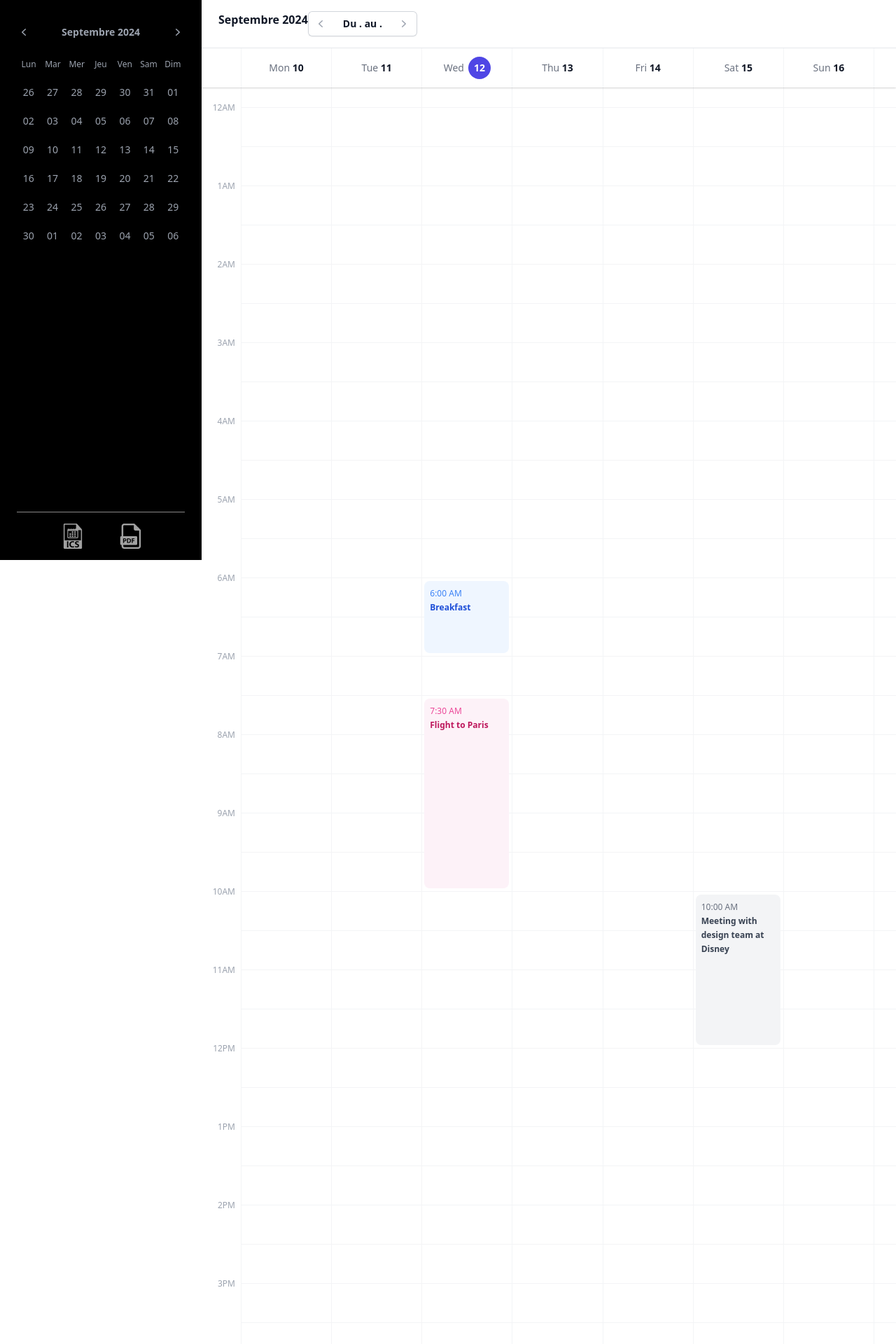
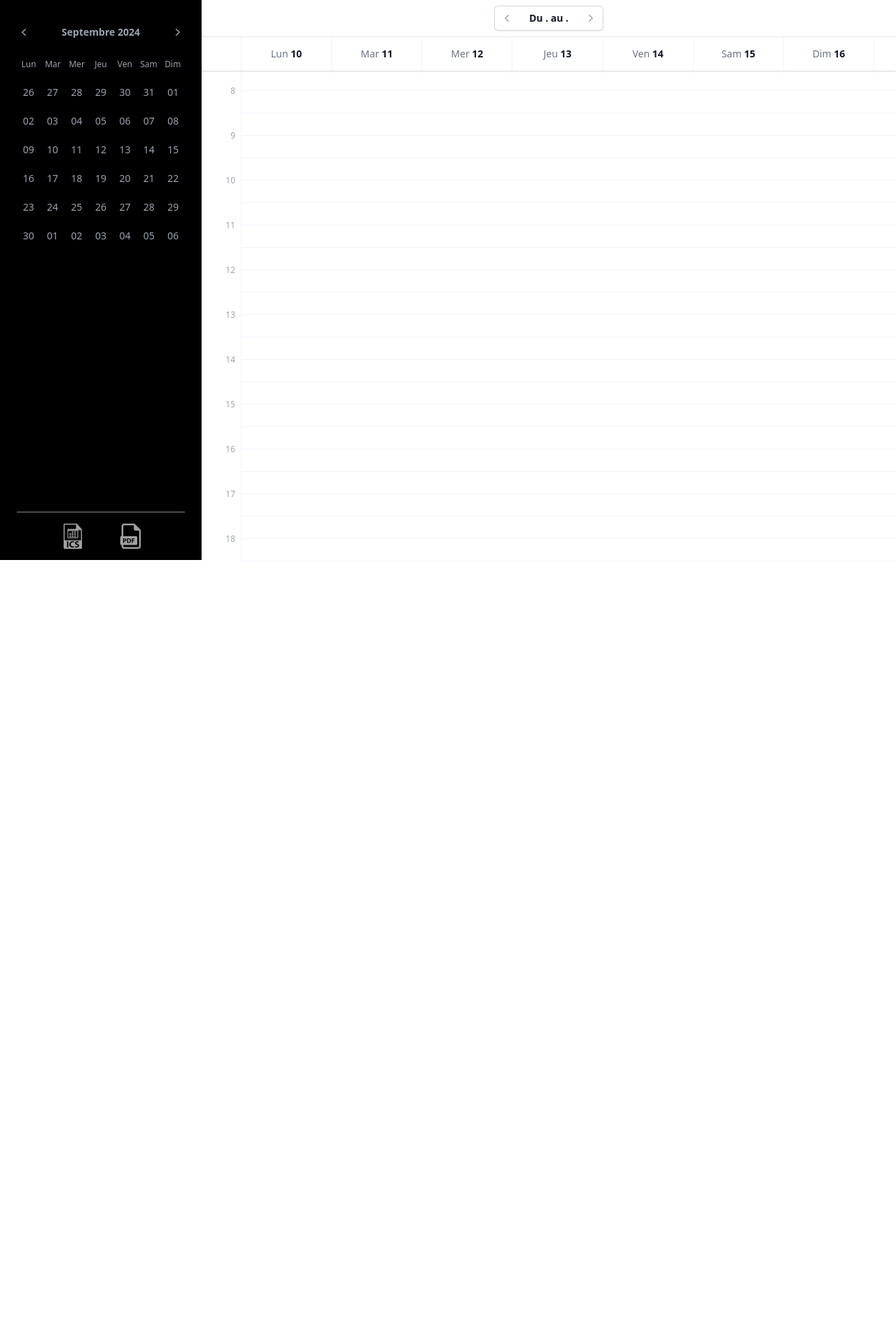
Before and after one commit to Curiosow/SAE3.01, a PHP site: page /Dashboard.php in a window 1280 px wide. Shown: the top 1920 px of the page at 70% size. After the commit the page ends 800 px from the top, so only its background shows below. Run offline with PHP 8.4, Linux system fonts and the light colour scheme; some libraries are stand-ins or nearby versions.

Commit message:
update : adjusting schedule to screen size

```diff
--- a/Dashboard.php
+++ b/Dashboard.php
@@ -56,8 +56,6 @@ function generateCalendar() {
     <script src="https://cdn.tailwindcss.com"></script>
 </head>
 <body>
-
-<div>
     <!-- Static sidebar -->
     <div class="lg:fixed lg:inset-y-0 lg:z-50 lg:flex lg:w-72 lg:flex-col">
         <!-- Sidebar component-->
@@ -105,14 +103,11 @@ function generateCalendar() {
                 </div>
             </div>
         </div>
+    </div>
 
-    </div>
     <div class="lg:pl-72">
         <div class="flex h-full flex-col">
-            <header class="flex border-b border-gray-200 px-6 py-4">
-                <h1 class="text-base font-semibold leading-6 text-gray-900">
-                    <?php echo ucfirst($month); ?>
-                </h1>
+            <header class="flex justify-center items-center border-b border-gray-200 px-4 py-2">
                 <div class="flex flex-center items-center rounded-md bg-white shadow-sm md:items-stretch">
                     <button type="button" class="flex h-9 w-12 items-center justify-center rounded-l-md border-y border-l border-gray-300 pr-1 text-gray-400 hover:text-gray-500 focus:relative md:w-9 md:pr-0 md:hover:bg-gray-50">
                         <span class="sr-only">Previous week</span>
@@ -130,13 +125,14 @@ function generateCalendar() {
                     </button>
                 </div>
             </header>
+
             <div class="isolate flex flex-auto flex-col overflow-auto bg-white">
-                <div style="width: 165%" class="flex max-w-full flex-none flex-col sm:max-w-none md:max-w-full">
+                <div class="flex max-w-full flex-none flex-col sm:max-w-none md:max-w-full">
                     <div class="sticky top-0 z-30 flex-none bg-white shadow ring-1 ring-black ring-opacity-5 sm:pr-8">
                         <div class="grid grid-cols-7 text-sm leading-6 text-gray-500 sm:hidden">
                             <button type="button" class="flex flex-col items-center pb-3 pt-2">M <span class="mt-1 flex h-8 w-8 items-center justify-center font-semibold text-gray-900">10</span></button>
                             <button type="button" class="flex flex-col items-center pb-3 pt-2">T <span class="mt-1 flex h-8 w-8 items-center justify-center font-semibold text-gray-900">11</span></button>
-                            <button type="button" class="flex flex-col items-center pb-3 pt-2">W <span class="mt-1 flex h-8 w-8 items-center justify-center rounded-full bg-indigo-600 font-semibold text-white">12</span></button>
+                            <button type="button" class="flex flex-col items-center pb-3 pt-2">W <span class="mt-1 flex h-8 w-8 items-center justify-center font-semibold text-white">12</span></button>
                             <button type="button" class="flex flex-col items-center pb-3 pt-2">T <span class="mt-1 flex h-8 w-8 items-center justify-center font-semibold text-gray-900">13</span></button>
                             <button type="button" class="flex flex-col items-center pb-3 pt-2">F <span class="mt-1 flex h-8 w-8 items-center justify-center font-semibold text-gray-900">14</span></button>
                             <button type="button" class="flex flex-col items-center pb-3 pt-2">S <span class="mt-1 flex h-8 w-8 items-center justify-center font-semibold text-gray-900">15</span></button>
@@ -146,130 +142,82 @@ function generateCalendar() {
                         <div class="-mr-px hidden grid-cols-7 divide-x divide-gray-100 border-r border-gray-100 text-sm leading-6 text-gray-500 sm:grid">
                             <div class="col-end-1 w-14"></div>
                             <div class="flex items-center justify-center py-3">
-                                <span>Mon <span class="items-center justify-center font-semibold text-gray-900">10</span></span>
+                                <span>Lun <span class="items-center justify-center font-semibold text-gray-900">10</span></span>
                             </div>
                             <div class="flex items-center justify-center py-3">
-                                <span>Tue <span class="items-center justify-center font-semibold text-gray-900">11</span></span>
+                                <span>Mar <span class="items-center justify-center font-semibold text-gray-900">11</span></span>
                             </div>
                             <div class="flex items-center justify-center py-3">
-                                <span class="flex items-baseline">Wed <span class="ml-1.5 flex h-8 w-8 items-center justify-center rounded-full bg-indigo-600 font-semibold text-white">12</span></span>
+                                <span>Mer <span class="items-center justify-center font-semibold text-gray-900">12</span></span>
                             </div>
                             <div class="flex items-center justify-center py-3">
-                                <span>Thu <span class="items-center justify-center font-semibold text-gray-900">13</span></span>
+                                <span>Jeu <span class="items-center justify-center font-semibold text-gray-900">13</span></span>
                             </div>
                             <div class="flex items-center justify-center py-3">
-                                <span>Fri <span class="items-center justify-center font-semibold text-gray-900">14</span></span>
+                                <span>Ven <span class="items-center justify-center font-semibold text-gray-900">14</span></span>
                             </div>
                             <div class="flex items-center justify-center py-3">
-                                <span>Sat <span class="items-center justify-center font-semibold text-gray-900">15</span></span>
+                                <span>Sam <span class="items-center justify-center font-semibold text-gray-900">15</span></span>
                             </div>
                             <div class="flex items-center justify-center py-3">
-                                <span>Sun <span class="items-center justify-center font-semibold text-gray-900">16</span></span>
+                                <span> Dim <span class="items-center justify-center font-semibold text-gray-900">16</span></span>
                             </div>
                         </div>
                     </div>
+
                     <div class="flex flex-auto">
                         <div class="sticky left-0 z-10 w-14 flex-none bg-white ring-1 ring-gray-100"></div>
                         <div class="grid flex-auto grid-cols-1 grid-rows-1">
                             <!-- Horizontal lines -->
-                            <div class="col-start-1 col-end-2 row-start-1 grid divide-y divide-gray-100" style="grid-template-rows: repeat(48, minmax(3.5rem, 1fr))">
+                            <div class="col-start-1 col-end-2 row-start-1 grid divide-y divide-gray-100" style="grid-template-rows : repeat(21, minmax(4vh, 1fr));">
+                                <!-- Adjust top margin for mobile -->
                                 <div class="row-end-1 h-7"></div>
                                 <div>
-                                    <div class="sticky left-0 z-20 -ml-14 -mt-2.5 w-14 pr-2 text-right text-xs leading-5 text-gray-400">12AM</div>
+                                    <div class="sticky left-0 z-20 -ml-14 -mt-2.5 w-14 pr-2 text-right text-xs leading-5 text-gray-400">8</div>
                                 </div>
                                 <div></div>
                                 <div>
-                                    <div class="sticky left-0 z-20 -ml-14 -mt-2.5 w-14 pr-2 text-right text-xs leading-5 text-gray-400">1AM</div>
+                                    <div class="sticky left-0 z-20 -ml-14 -mt-2.5 w-14 pr-2 text-right text-xs leading-5 text-gray-400">9</div>
                                 </div>
                                 <div></div>
                                 <div>
-                                    <div class="sticky left-0 z-20 -ml-14 -mt-2.5 w-14 pr-2 text-right text-xs leading-5 text-gray-400">2AM</div>
+                                    <div class="sticky left-0 z-20 -ml-14 -mt-2.5 w-14 pr-2 text-right text-xs leading-5 text-gray-400">10</div>
                                 </div>
                                 <div></div>
                                 <div>
-                                    <div class="sticky left-0 z-20 -ml-14 -mt-2.5 w-14 pr-2 text-right text-xs leading-5 text-gray-400">3AM</div>
+                                    <div class="sticky left-0 z-20 -ml-14 -mt-2.5 w-14 pr-2 text-right text-xs leading-5 text-gray-400">11</div>
                                 </div>
                                 <div></div>
                                 <div>
-                                    <div class="sticky left-0 z-20 -ml-14 -mt-2.5 w-14 pr-2 text-right text-xs leading-5 text-gray-400">4AM</div>
+                                    <div class="sticky left-0 z-20 -ml-14 -mt-2.5 w-14 pr-2 text-right text-xs leading-5 text-gray-400">12</div>
                                 </div>
                                 <div></div>
                                 <div>
-                                    <div class="sticky left-0 z-20 -ml-14 -mt-2.5 w-14 pr-2 text-right text-xs leading-5 text-gray-400">5AM</div>
+                                    <div class="sticky left-0 z-20 -ml-14 -mt-2.5 w-14 pr-2 text-right text-xs leading-5 text-gray-400">13</div>
                                 </div>
                                 <div></div>
                                 <div>
-                                    <div class="sticky left-0 z-20 -ml-14 -mt-2.5 w-14 pr-2 text-right text-xs leading-5 text-gray-400">6AM</div>
+                                    <div class="sticky left-0 z-20 -ml-14 -mt-2.5 w-14 pr-2 text-right text-xs leading-5 text-gray-400">14</div>
                                 </div>
                                 <div></div>
                                 <div>
-                                    <div class="sticky left-0 z-20 -ml-14 -mt-2.5 w-14 pr-2 text-right text-xs leading-5 text-gray-400">7AM</div>
+                                    <div class="sticky left-0 z-20 -ml-14 -mt-2.5 w-14 pr-2 text-right text-xs leading-5 text-gray-400">15</div>
                                 </div>
                                 <div></div>
                                 <div>
-                                    <div class="sticky left-0 z-20 -ml-14 -mt-2.5 w-14 pr-2 text-right text-xs leading-5 text-gray-400">8AM</div>
+                                    <div class="sticky left-0 z-20 -ml-14 -mt-2.5 w-14 pr-2 text-right text-xs leading-5 text-gray-400">16</div>
                                 </div>
                                 <div></div>
                                 <div>
-                                    <div class="sticky left-0 z-20 -ml-14 -mt-2.5 w-14 pr-2 text-right text-xs leading-5 text-gray-400">9AM</div>
+                                    <div class="sticky left-0 z-20 -ml-14 -mt-2.5 w-14 pr-2 text-right text-xs leading-5 text-gray-400">17</div>
                                 </div>
                                 <div></div>
                                 <div>
-                                    <div class="sticky left-0 z-20 -ml-14 -mt-2.5 w-14 pr-2 text-right text-xs leading-5 text-gray-400">10AM</div>
+                                    <div class="sticky left-0 z-20 -ml-14 -mt-2.5 w-14 pr-2 text-right text-xs leading-5 text-gray-400">18</div>
                                 </div>
                                 <div></div>
-                                <div>
-                                    <div class="sticky left-0 z-20 -ml-14 -mt-2.5 w-14 pr-2 text-right text-xs leading-5 text-gray-400">11AM</div>
                             </div>
-                                <div></div>
-                                <div>
-                                    <div class="sticky left-0 z-20 -ml-14 -mt-2.5 w-14 pr-2 text-right text-xs leading-5 text-gray-400">12PM</div>
                         </div>
-                                <div></div>
-                                <div>
-                                    <div class="sticky left-0 z-20 -ml-14 -mt-2.5 w-14 pr-2 text-right text-xs leading-5 text-gray-400">1PM</div>
-                                </div>
-                                <div></div>
-                                <div>
-                                    <div class="sticky left-0 z-20 -ml-14 -mt-2.5 w-14 pr-2 text-right text-xs leading-5 text-gray-400">2PM</div>
-                                </div>
-                                <div></div>
-                                <div>
-                                    <div class="sticky left-0 z-20 -ml-14 -mt-2.5 w-14 pr-2 text-right text-xs leading-5 text-gray-400">3PM</div>
-                                </div>
-                                <div></div>
-                                <div>
-                                    <div class="sticky left-0 z-20 -ml-14 -mt-2.5 w-14 pr-2 text-right text-xs leading-5 text-gray-400">4PM</div>
-                                </div>
-                                <div></div>
-                                <div>
-                                    <div class="sticky left-0 z-20 -ml-14 -mt-2.5 w-14 pr-2 text-right text-xs leading-5 text-gray-400">5PM</div>
-                                </div>
-                                <div></div>
-                                <div>
-                                    <div class="sticky left-0 z-20 -ml-14 -mt-2.5 w-14 pr-2 text-right text-xs leading-5 text-gray-400">6PM</div>
-                                </div>
-                                <div></div>
-                                <div>
-                                    <div class="sticky left-0 z-20 -ml-14 -mt-2.5 w-14 pr-2 text-right text-xs leading-5 text-gray-400">7PM</div>
-                                </div>
-                                <div></div>
-                                <div>
-                                    <div class="sticky left-0 z-20 -ml-14 -mt-2.5 w-14 pr-2 text-right text-xs leading-5 text-gray-400">8PM</div>
-                                </div>
-                                <div></div>
-                                <div>
-                                    <div class="sticky left-0 z-20 -ml-14 -mt-2.5 w-14 pr-2 text-right text-xs leading-5 text-gray-400">9PM</div>
-                                </div>
-                                <div></div>
-                                <div>
-                                    <div class="sticky left-0 z-20 -ml-14 -mt-2.5 w-14 pr-2 text-right text-xs leading-5 text-gray-400">10PM</div>
-                                </div>
-                                <div></div>
-                                <div>
-                                    <div class="sticky left-0 z-20 -ml-14 -mt-2.5 w-14 pr-2 text-right text-xs leading-5 text-gray-400">11PM</div>
-                                </div>
-                                <div></div>
                     </div>
 
                     <!-- Vertical lines -->
@@ -283,38 +231,9 @@ function generateCalendar() {
                         <div class="col-start-7 row-span-full"></div>
                         <div class="col-start-8 row-span-full w-8"></div>
                     </div>
-
-                            <!-- Events -->
-                            <ol class="col-start-1 col-end-2 row-start-1 grid grid-cols-1 sm:grid-cols-7 sm:pr-8" style="grid-template-rows: 1.75rem repeat(288, minmax(0, 1fr)) auto">
-                                <li class="relative mt-px flex sm:col-start-3" style="grid-row: 74 / span 12">
-                                    <a href="#" class="group absolute inset-1 flex flex-col overflow-y-auto rounded-lg bg-blue-50 p-2 text-xs leading-5 hover:bg-blue-100">
-                                        <p class="order-1 font-semibold text-blue-700">Breakfast</p>
-                                        <p class="text-blue-500 group-hover:text-blue-700"><time datetime="2022-01-12T06:00">6:00 AM</time></p>
-                                    </a>
-                                </li>
-                                <li class="relative mt-px flex sm:col-start-3" style="grid-row: 92 / span 30">
-                                    <a href="#" class="group absolute inset-1 flex flex-col overflow-y-auto rounded-lg bg-pink-50 p-2 text-xs leading-5 hover:bg-pink-100">
-                                        <p class="order-1 font-semibold text-pink-700">Flight to Paris</p>
-                                        <p class="text-pink-500 group-hover:text-pink-700"><time datetime="2022-01-12T07:30">7:30 AM</time></p>
-                                    </a>
-                                </li>
-                                <li class="relative mt-px hidden sm:col-start-6 sm:flex" style="grid-row: 122 / span 24">
-                                    <a href="#" class="group absolute inset-1 flex flex-col overflow-y-auto rounded-lg bg-gray-100 p-2 text-xs leading-5 hover:bg-gray-200">
-                                        <p class="order-1 font-semibold text-gray-700">Meeting with design team at Disney</p>
-                                        <p class="text-gray-500 group-hover:text-gray-700"><time datetime="2022-01-15T10:00">10:00 AM</time></p>
-                                    </a>
-                                </li>
-                            </ol>
                 </div>
             </div>
         </div>
     </div>
-        </div>
-    </div>
-
-</div>
-
-
-
 </body>
 </html>
```
Lines whose indentation alone changed are shown as unchanged.
